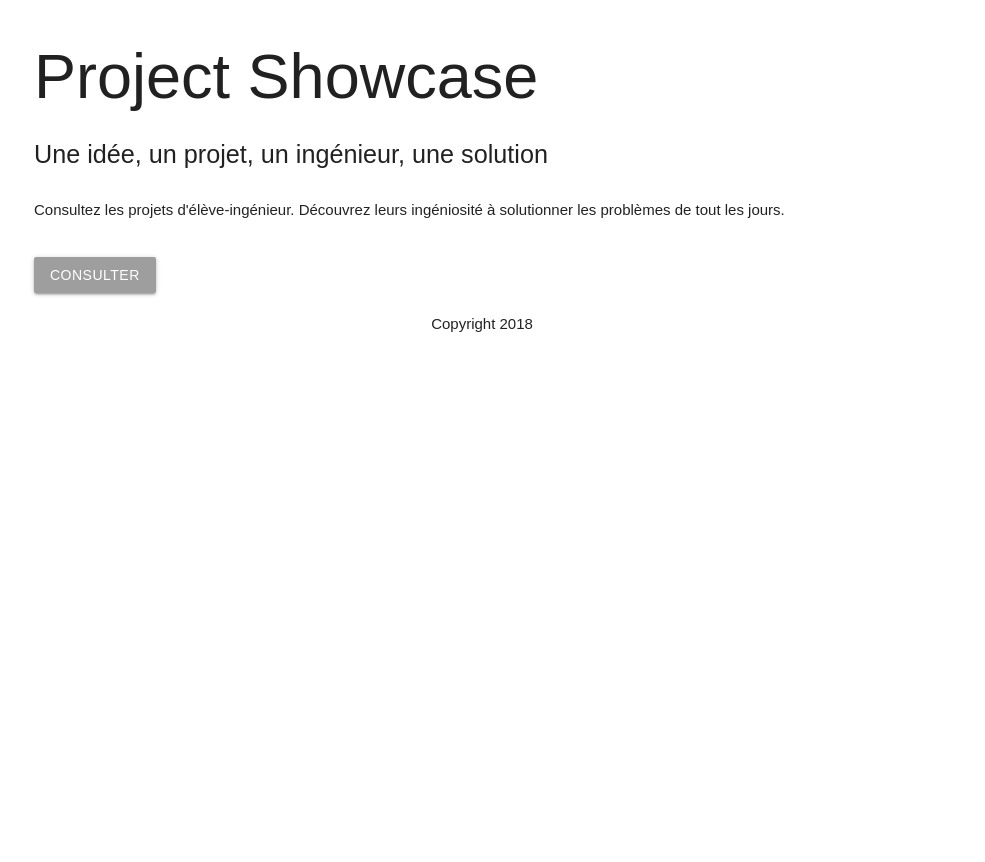
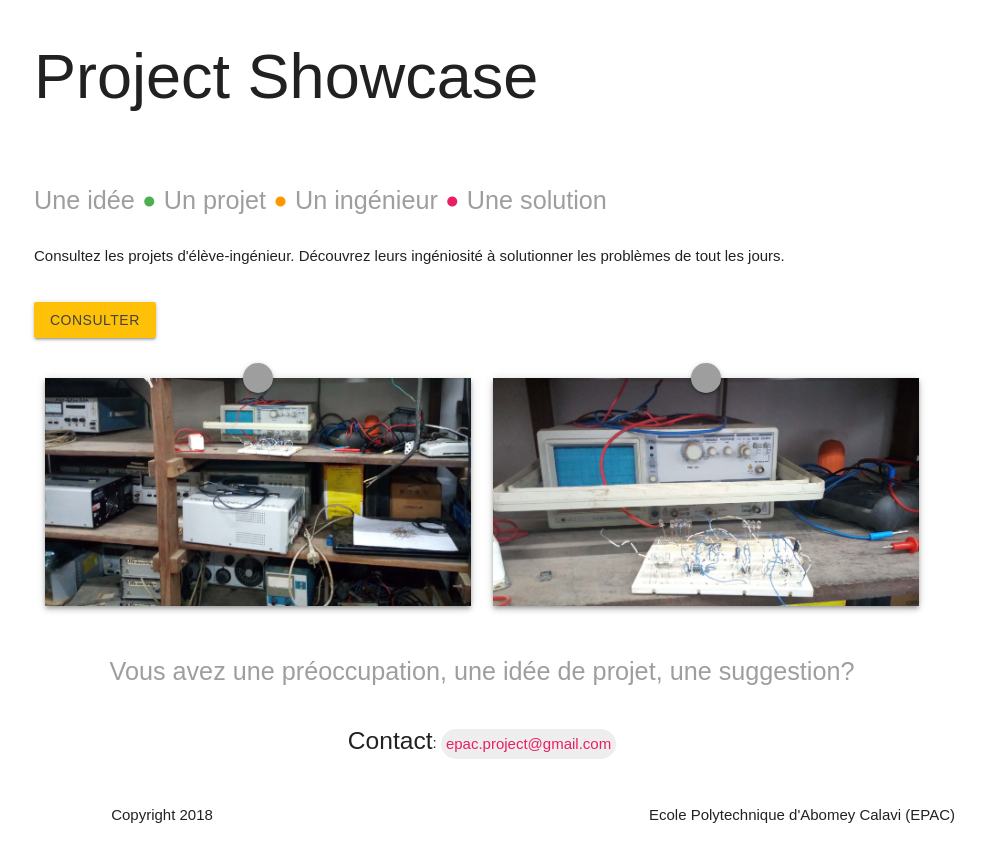
Before and after one commit to project-story/project-story.github.io, a Jekyll site: the page built from index.md, in a window 1280 px wide. Shown: the top 862 px of the page, without its empty margins (158-1143 px from the left). Built offline with Jekyll 4.4.1, drawn with Linux system fonts in a browser that asks for light colours; some web fonts are replaced.

Commit message:
Fix #10: update index page

```diff
--- a/_layouts/index.html
+++ b/_layouts/index.html
@@ -15,9 +15,17 @@
         <div class="container">
             <h1>Project Showcase</h1>
 
+            <div class="row"></div>
+            <div class="row"></div>
             <div class="row">
-                <p class="flow-text">
-                    Une idée, un projet, un ingénieur, une solution
+                <p class="flow-text grey-text">
+                    <span class="">Une idée </span>
+                    <i class="material-icons green-text tiny">fiber_manual_record</i>
+                    <span class="">Un projet</span>
+                    <i class="material-icons orange-text tiny">fiber_manual_record</i>
+                    <span class="">Un ingénieur</span>
+                    <i class="material-icons pink-text tiny">fiber_manual_record</i>
+                    <span class="">Une solution</span>
                 </p>
                 <p>
                     Consultez les projets d'élève-ingénieur. Découvrez leurs
@@ -25,11 +33,45 @@
                 </p>
             </div>
             <div class="row">
-                <a class="btn grey" href="categories.html">Consulter</a>
+                <a class="btn amber grey-text text-darken-3" href="categories.html">Consulter</a>
+            </div>
+            <div class="row"></div>
+            <div class="row">
+                <div class="row">
+                    <div class="col l6 m6 s12">
+                        <div class="reference">
+                            <span class="pin grey z-depth-1"></span>
+                        </div>
+                        <img class="responsive-img z-depth-2" src="../images/bg1.jpg" />
+                    </div>
+                    <div class="col l6 m6 s12">
+                        <div class="reference">
+                            <span class="pin grey z-depth-1"></span>
+                        </div>
+                        <img class="responsive-img z-depth-2" src="../images/bg2.jpg" />
+                    </div>
+                </div>
+            </div>
+            <div class="row">
+                <div class="flow-text grey-text center">
+                    Vous avez une préoccupation, une idée de projet, une suggestion?
+                </div>
+                <div class="row"></div>
+                <div class=" row center">
+                    <h5 class="inline-block">Contact</h5>:
+                    <span class="keyword grey lighten-3 pink-text">epac.project@gmail.com</span>
+                </div>
             </div>
         </div>
         <footer class="center-align">
-            Copyright 2018
+            <div class="row">
+                <div class="col l6 m6 s12">
+                    Copyright 2018
+                </div>
+                <div class="col l6 m6 s12">
+                    Ecole Polytechnique d'Abomey Calavi (EPAC)
+                </div>
+            </div>
         </footer>
     </boby>
 </html>
--- a/css/main.css
+++ b/css/main.css
@@ -27,6 +27,15 @@ body{
     @page: index.html
 */
 
+.pin{
+    display: inline-block;
+    position:absolute;
+    top:-15px;
+    left:calc(50% - 15px);
+    width: 30px;
+    height: 30px;
+    border-radius: 50%;
+}
 
 /**
     @page: categories
```
Also changed, not shown: images/bg1.jpg (added), images/bg2.jpg (added).
